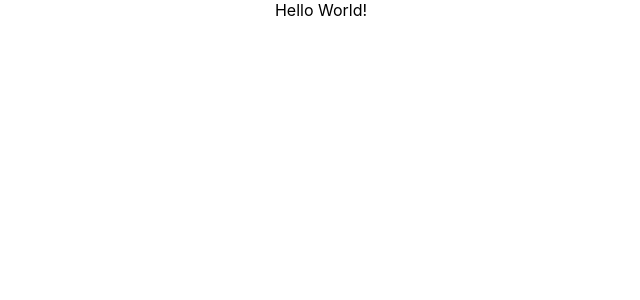
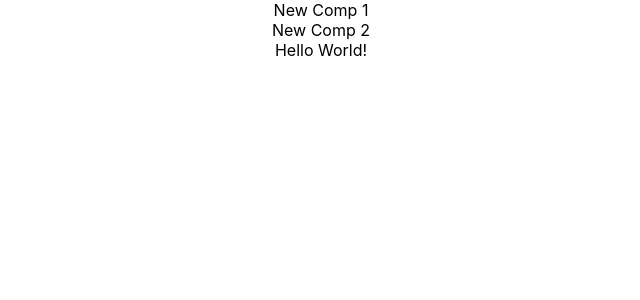
Before and after one commit to danberkeland/bpbvite, a React (Create React App) app: page / in a window 1280 px wide. Shown: the top 300 px of the page, without its empty margins (319-959 px from the left). Built offline with nearby package versions, Linux system fonts and the light colour scheme.

Commit message:
2 new comps

```diff
--- a/src/App.js
+++ b/src/App.js
@@ -1,11 +1,18 @@
 
+import React from 'react';
 import './App.css';
+import NewComp1 from './newComp1';
+import NewComp2 from './newComp2';
 
 function App() {
   return (
-    <div className="App">
+    <React.Fragment>
+      <NewComp1 />
+      <NewComp2 />
+      <div className="App">
      Hello World!
     </div>
+    </React.Fragment>
   );
 }
 
--- /dev/null
+++ b/src/newComp1.js
@@ -0,0 +1,12 @@
+
+import './App.css';
+
+function NewComp1() {
+  return (
+    <div className="App">
+     New Comp 1
+    </div>
+  );
+}
+
+export default NewComp1;
--- /dev/null
+++ b/src/newComp2.js
@@ -0,0 +1,12 @@
+
+import './App.css';
+
+function NewComp2() {
+  return (
+    <div className="App">
+     New Comp 2
+    </div>
+  );
+}
+
+export default NewComp2;
```
Also changed, not shown: 1 other file (tests, documents, lock files or other folders).
